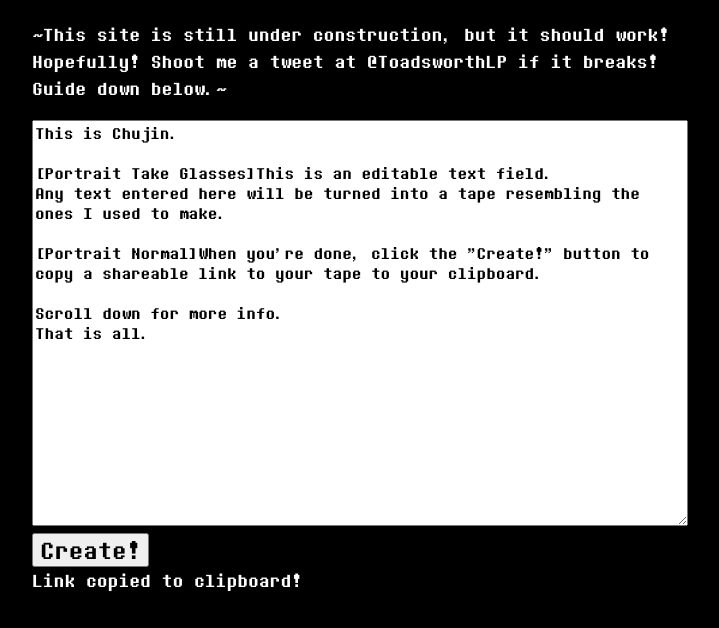
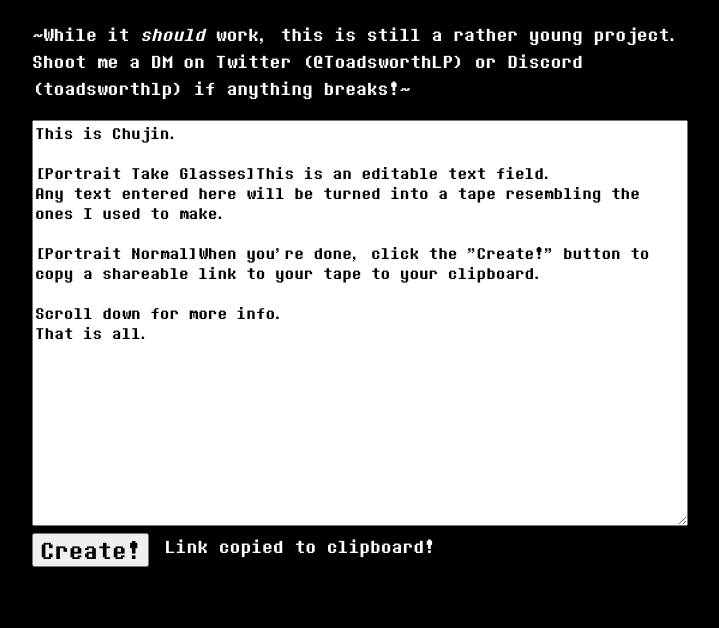
Before and after one commit to ToadsworthLP/ThisIsChujin, a plain HTML site: page editor.html in a window 1280 px wide. Both pictures are taken after a click on the button "Create!". Shown: the part 97-725 px from the top of the page, without its empty margins (283-1002 px from the left). Drawn offline with Linux system fonts and the light colour scheme.

Commit message:
Small editor page improvements

```diff
--- a/css/editor.css
+++ b/css/editor.css
@@ -23,6 +23,14 @@ a {
     color: lightgrey;
 }
 
+.button-row {
+    display: flex;
+}
+
+.copied-message {
+    margin-left: 16px;
+}
+
 .spacer {
     margin-top: 64px;
 }
--- a/editor.html
+++ b/editor.html
@@ -9,7 +9,7 @@
 <body>
 
 <h1>Create Your Own Chujin Tapes!</h1>
-<p>~This site is still under construction, but it should work! Hopefully! Shoot me a tweet at @ToadsworthLP if it breaks! Guide down below.~</p>
+<p>~While it <i>should</i> work, this is still a rather young project. Shoot me a DM on Twitter (@ToadsworthLP) or Discord (toadsworthlp) if anything breaks!~</p>
 <textarea class="script-input" id="script-input">
 This is Chujin.
 
@@ -21,8 +21,10 @@ Any text entered here will be turned into a tape resembling the ones I used to m
 Scroll down for more info.
 That is all.
 </textarea><br>
-<button class="create-button" onclick="generateButtonClicked()">Create!</button><br>
-<div id="copied-message" class="copied-message" style="display: none">Link copied to clipboard!</div>
+<div class="button-row">
+    <button class="create-button" onclick="generateButtonClicked()">Create!</button><br>
+    <div id="copied-message" class="copied-message" style="display: none">Link copied to clipboard!</div>
+</div>
 <div class="spacer"></div>
 
 <h2>Guide</h2>
@@ -50,6 +52,7 @@ That is all.
     </li>
 </ul>
 
+<div class="spacer"></div>
 <h3 id="portraits">Addendum: Character Portraits</h3>
 <ul>
     <li>Normal</li>
```
